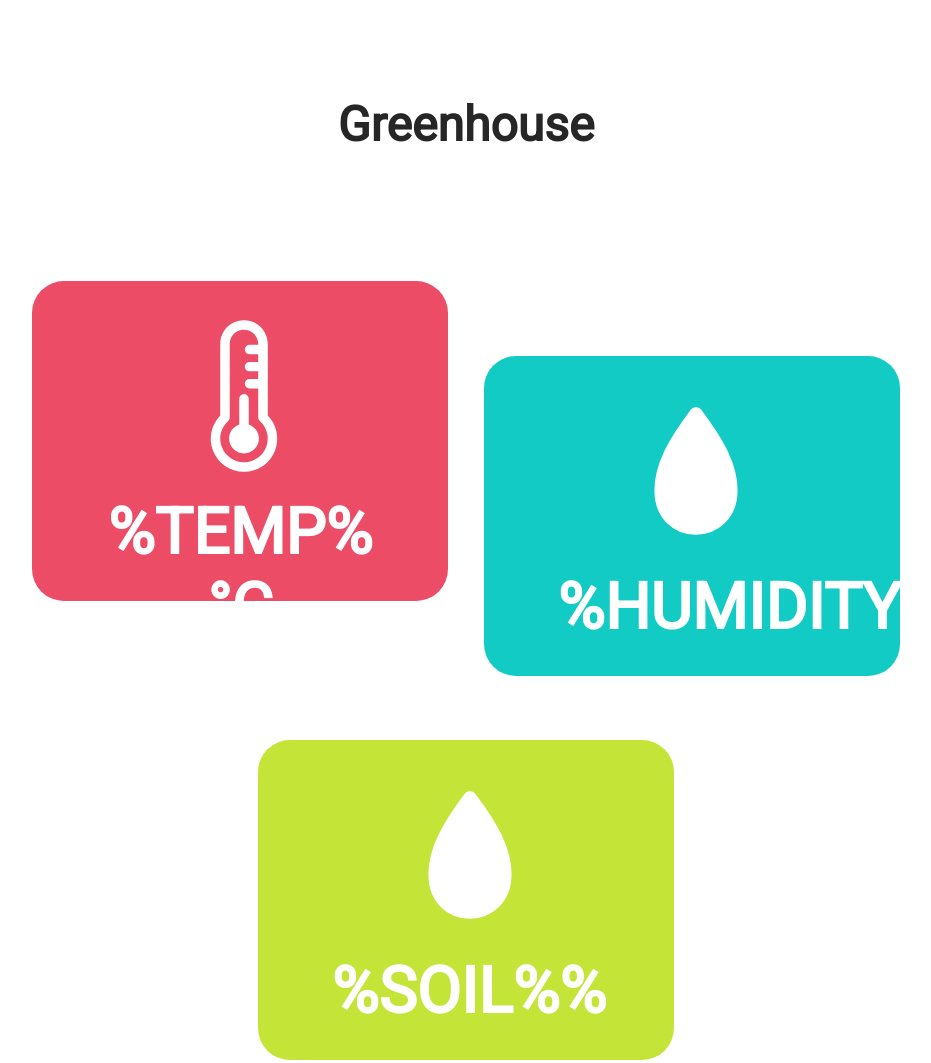
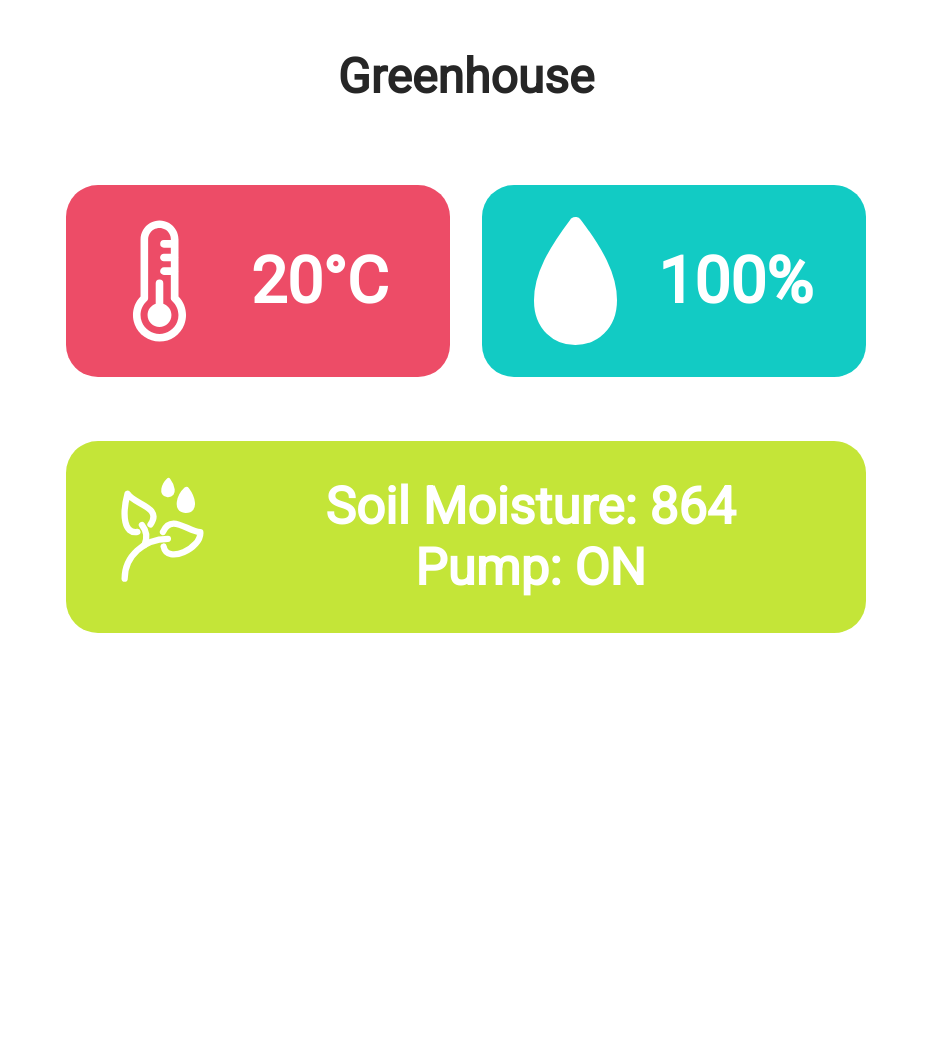
Before and after one commit to SamGriffen/MicrobitEnviroMonitor, a plain HTML site: page data/index.html in a window 1280 px wide. Shown: the whole page, without its empty margins (174-1105 px from the left). After the commit the page ends 800 px from the top, so only its background shows below. Drawn offline with Linux system fonts and the light colour scheme.

Commit message:
CSS Tweaks
Improved CSS, will now allow for soil moisture and pump status to be shown. Also made a unique soil moisture icon. Next step is to get these populating with actual controller data.

```diff
--- a/data/index.html
+++ b/data/index.html
@@ -12,26 +12,31 @@
     <div class="wrapper">
         <div class="tile" id="temperature" title="Greenhouse Temperature">
             <span class="icon-box">
-                <img src="/temp.svg" alt="Thermometer icon" class="icon">
+                <img src="img/temp.svg" alt="Thermometer icon" class="icon">
             </span>
             <div class="text" id="temp-text">
-                <span>%TEMP%</span>&deg;C
+                <span>20</span>&deg;C
             </div>
         </div>
         <div class="tile" id="humidity" title="Greenhouse relative humidity">
             <span class="icon-box">
-                <img src="/drop.svg" alt="Waterdrop icon" class="icon">
+                <img src="img/drop.svg" alt="Waterdrop icon" class="icon">
             </span>
             <div class="text" id="humidity-text">
-                <span>%HUMIDITY%</span>&percnt;
+                <span>100</span>&percnt;
             </div>
         </div>
-        <div class="tile" id="soil_humidity" title="Greenhouse soil relative humidity">
+        <div class="tile double" id="soil_humidity" title="Greenhouse soil relative humidity">
             <span class="icon-box">
-                <img src="/drop.svg" alt="Waterdrop icon" class="icon">
+                <img src="img/plant_water.svg" alt="Waterdrop icon" class="icon">
             </span>
-            <div class="text" id="soil-text">
-                <span>%SOIL%</span>&percnt;
+            <div class="text-container">
+                <span class="text top-row" id="soil-text">
+                    Soil Moisture: 864
+                </span>
+                <span class="text bottom-row" id="soil-text">
+                    Pump: ON
+                </span>
             </div>
         </div>
     </div>
--- a/data/styles.css
+++ b/data/styles.css
@@ -12,19 +12,29 @@ h1 {
    text-align: center;
 }
 
+.wrapper {
+    display: flex;
+    width: 50em;
+    margin: 0 auto;
+    flex-wrap: wrap;
+    justify-content: space-between;
+}
+
 .tile {
-    width: 85%;
-    margin: 0 auto;
-    padding:1em;
+    width: 20em;
+    padding: 2em;
     text-align: center;
     border-radius: 2em;
     color: white;
     height: 8em;
     display: flex;
-    justify-content: center;
     align-items: center;
     margin-top: 2em;
     margin-bottom: 2em;
+}
+
+.tile.double {
+    width: 60em;
 }
 
 .tile .icon-box {
@@ -39,6 +49,11 @@ h1 {
     width: 70%;
     font-weight: 800;
     font-size: 4em;
+}
+
+.text-container {
+    font-size: 0.8em;
+
 }
 
 .icon {
@@ -57,7 +72,7 @@ h1 {
     background-color: #C4E538;
 }
 
-/* First breakpoint */
+/* First breakpoint
 @media (min-width: 400px) and (max-width: 1200px){
     .tile{
         width: 20em;
@@ -85,4 +100,4 @@ h1 {
     h1 {
         margin: 2em auto;
     }
-}
+} */
```
Also changed, not shown: data/img/drop.svg (added), data/img/plant.svg (added), data/img/plant_water.svg (added), data/img/screenshot.png (added), data/img/temp.svg (added), data/plant.svg (added), data/plant_water.svg (added), 3 other files.
